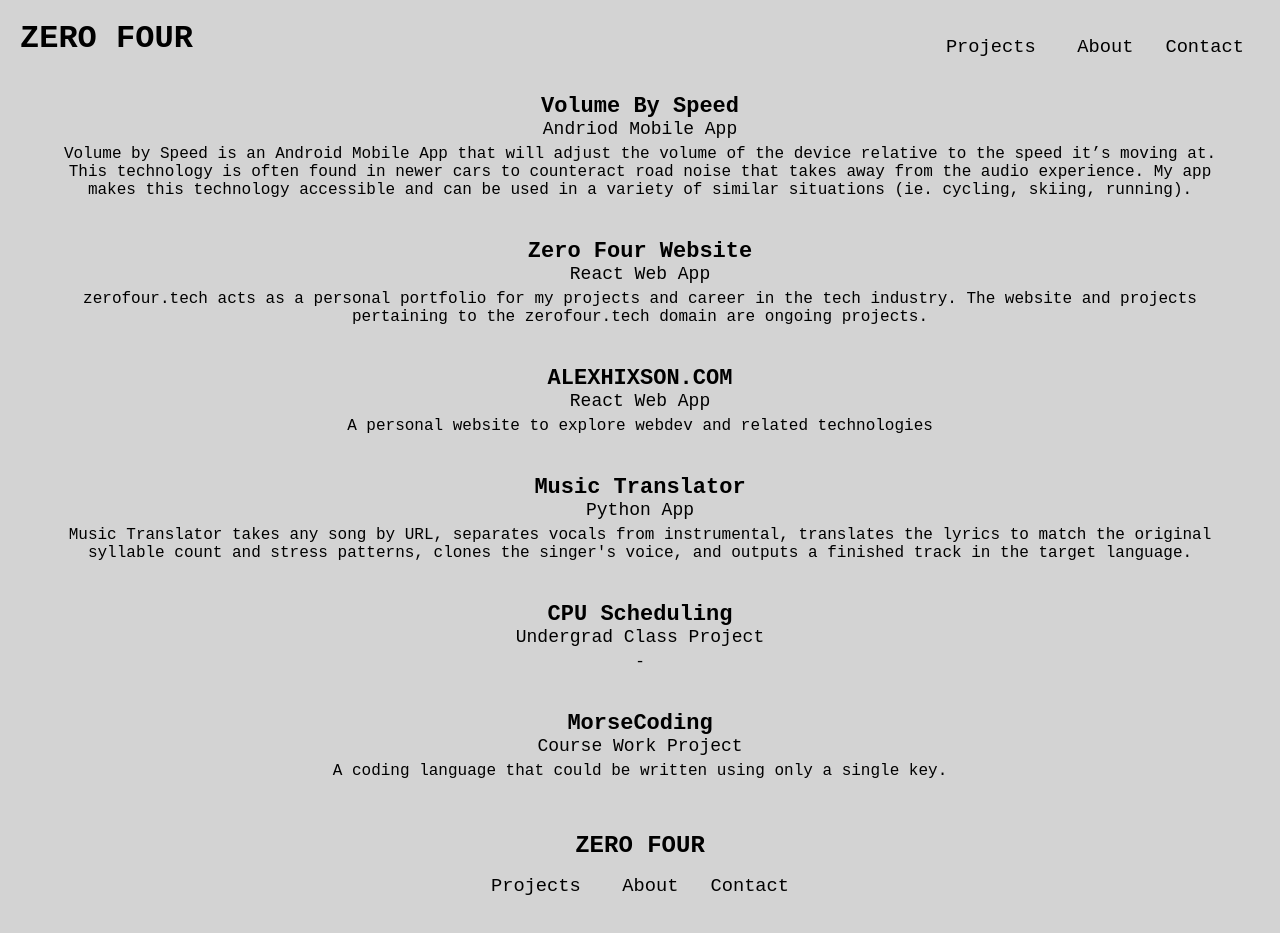
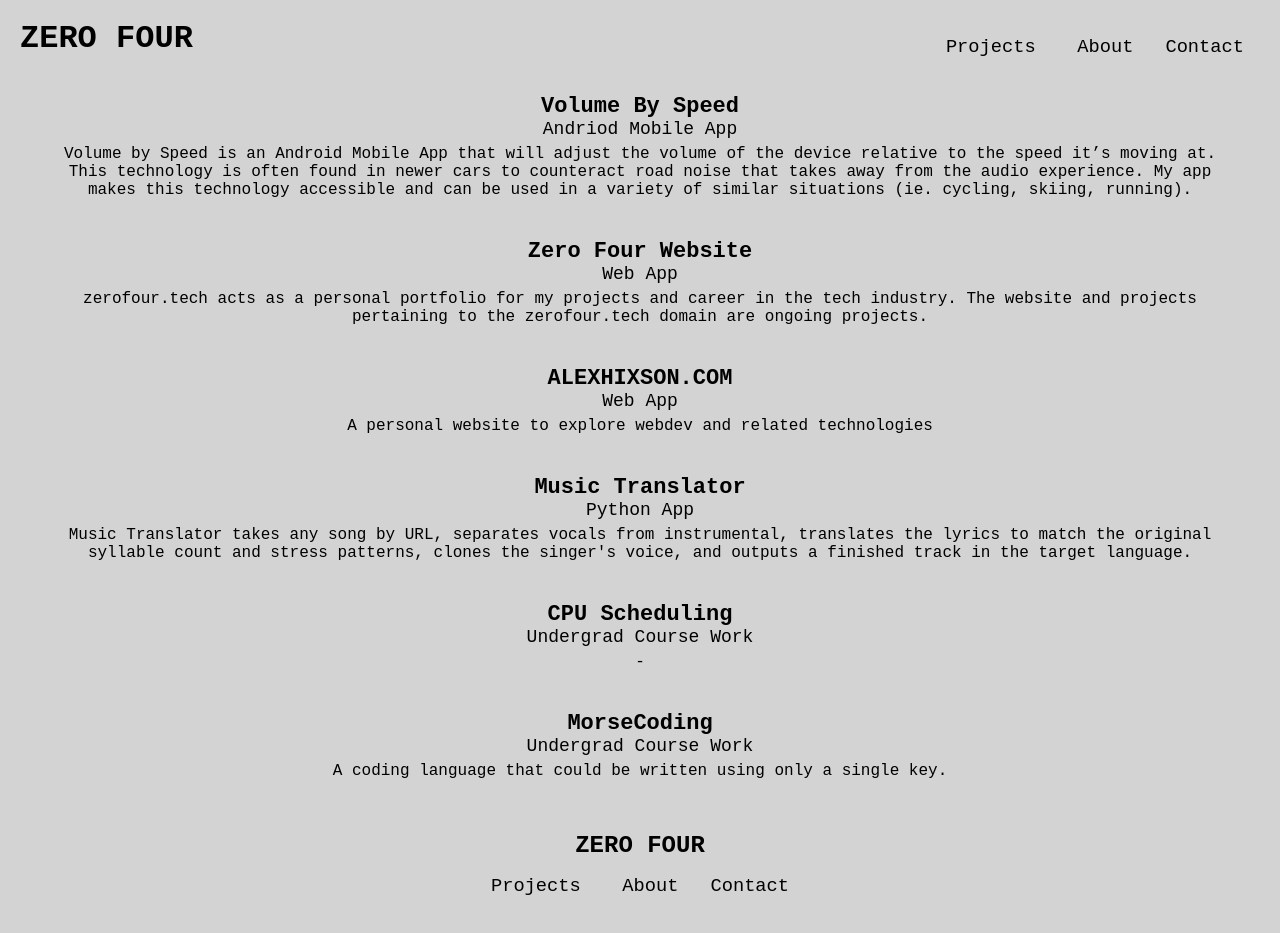
Before and after one commit to hixsonaj/zero_four_website, a React (Create React App) app: page /projects in a window 1280 px wide. Built offline with nearby package versions, Linux system fonts and the light colour scheme.

Commit message:
Remove resume link and Music Translator link from homepage, drop unused Wind.js widget
Update repo URL and a few project subtitles, tidy heading casing on
Home and Contact pages.

```diff
--- a/src/Contact.js
+++ b/src/Contact.js
@@ -3,7 +3,7 @@ import "./Contact.css";
 export default function Contact() {
   return (
     <div className="Contact_Container">
-      <h2>ZERO FOUR</h2>
+      <h2>Zero Four</h2>
       <p>Email: support@zerofour.tech</p>
       <br/>
       <h2>Alex Hixson</h2>
--- a/src/Home.js
+++ b/src/Home.js
@@ -12,17 +12,15 @@ export default function Home() {
         src={'/project_images/Alex_Hixson2.jpg'}
         alt={'Alex Hixson'}/>
       <h1>ZERO FOUR TECH</h1>
-      <p>A development tool</p>
+      <p>A Development Tool</p>
       <p>From Alex Hixson</p>
       <a href="https://linkedin.com/in/hixsonaj"><FontAwesomeIcon icon={faLinkedin} className="Icon_Linkedin" /></a>
       <Link to={"/contact"} style={{ textDecoration: 'none' }}><FontAwesomeIcon icon={faEnvelope} className="Icon_Email" /></Link>
       <a href="https://github.com/hixsonaj"><FontAwesomeIcon icon={faGithub} className="Icon_GitHub" /></a>
       <div className="Projects">
-        <a href="/Alexander_Hixson_Resume.pdf" target="_blank" rel="noopener noreferrer" style={{ textDecoration: 'none' }}><h3 style={{textDecoration: 'underline'}}>Resume</h3></a>
         <Link to={"/projects"} style={{ textDecoration: 'none' }}><h3 style={{textDecoration: 'underline'}}>Leading Projects</h3></Link>
         <Link to={"/projects/volume_by_speed"} style={{ textDecoration: 'none' }}><h3>{"Volume by Speed"}</h3></Link>
         <Link to={"/projects/alexhixson_com"} style={{ textDecoration: 'none' }}><h3>{"alexhixson.com"}</h3></Link>
-        <Link to={"/projects/music_translator"} style={{ textDecoration: 'none' }}><h3>{"Music Translator"}</h3></Link>
       </div>
     </div>
   );
--- a/src/projects/projects.json
+++ b/src/projects/projects.json
@@ -26,10 +26,10 @@
     {
       "projectId":"zeroFourTechWebsite",
       "Title":"Zero Four Website",
-      "Subtitle":"React Web App",
+      "Subtitle":"Web App",
       "Page":"zero_four_website",
       "HasGithub":true,
-      "Github":"https://github.com/hixsonaj/zero_four_website",
+      "Github":"https://github.com/hixsonaj/zerofour.tech",
       "HasAdditionalLink":false,
       "Brief":"zerofour.tech acts as a personal portfolio for my projects and career in the tech industry. The website and projects pertaining to the zerofour.tech domain are ongoing projects.",
       "Description":"zerofour.tech acts as a personal portfolio for my projects and career in the tech industry. The website and projects pertaining to the zerofour.tech domain are ongoing projects.\nThe website is written using React and responds well to mobile and desktop environments."
@@ -37,7 +37,7 @@
     {
       "projectId":"alexhixson.com",
       "Title":"ALEXHIXSON.COM",
-      "Subtitle":"React Web App",
+      "Subtitle":"Web App",
       "Page":"alexhixson_com",
       "HasGithub":true,
       "Github":"https://github.com/hixsonaj/alexhixson.com",
@@ -50,7 +50,7 @@
     {
       "projectId":"morsecoding",
       "Title":"MorseCoding",
-      "Subtitle":"Course Work Project",
+      "Subtitle":"Undergrad Course Work",
       "Page":"morsecoding",
       "HasGithub":true,
       "Github":"https://github.com/hixsonaj/MorseCoding",
@@ -74,7 +74,7 @@
     {
       "projectId":"cpuScheduling",
       "Title":"CPU Scheduling",
-      "Subtitle":"Undergrad Class Project",
+      "Subtitle":"Undergrad Course Work",
       "Page":"cpuscheduling",
       "HasGithub":true,
       "Github":"https://github.com/hixsonaj/CPU-Scheduling",
```
Also changed, not shown: .claude/launch.json (added).
